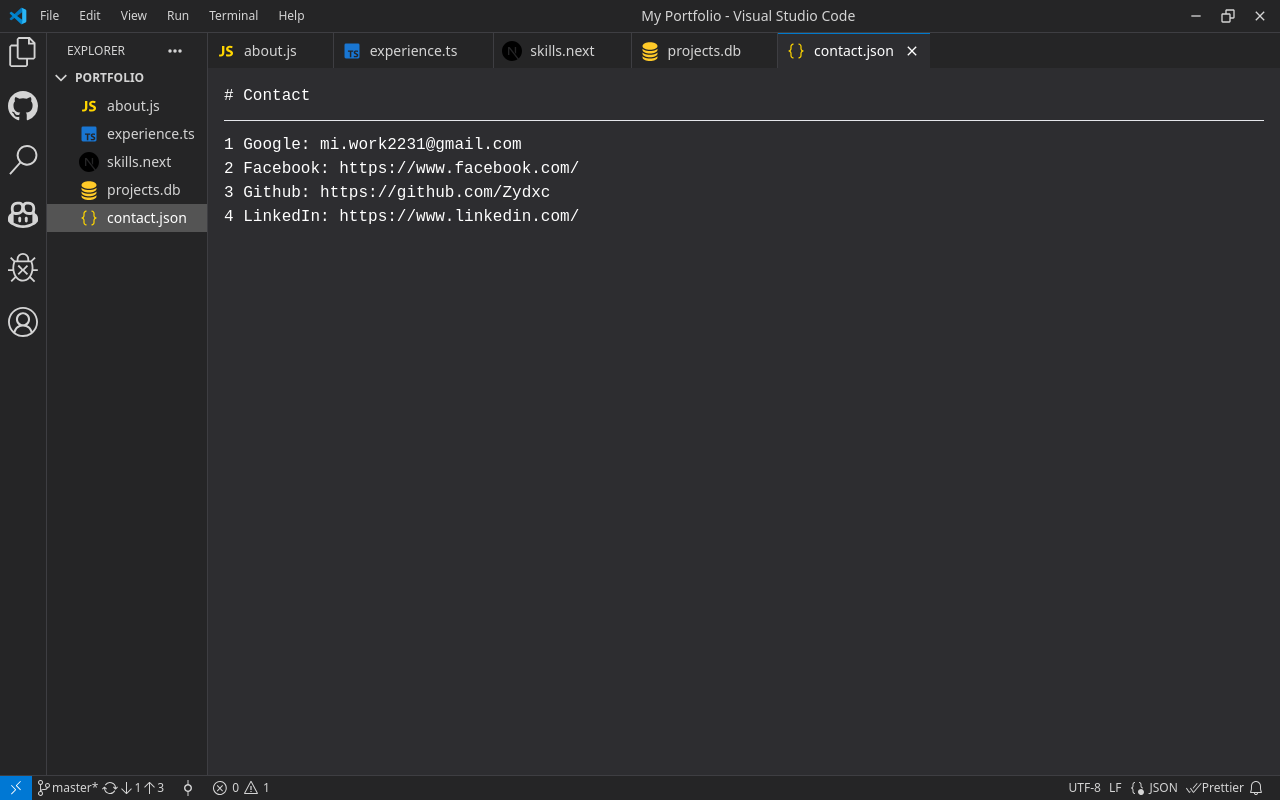
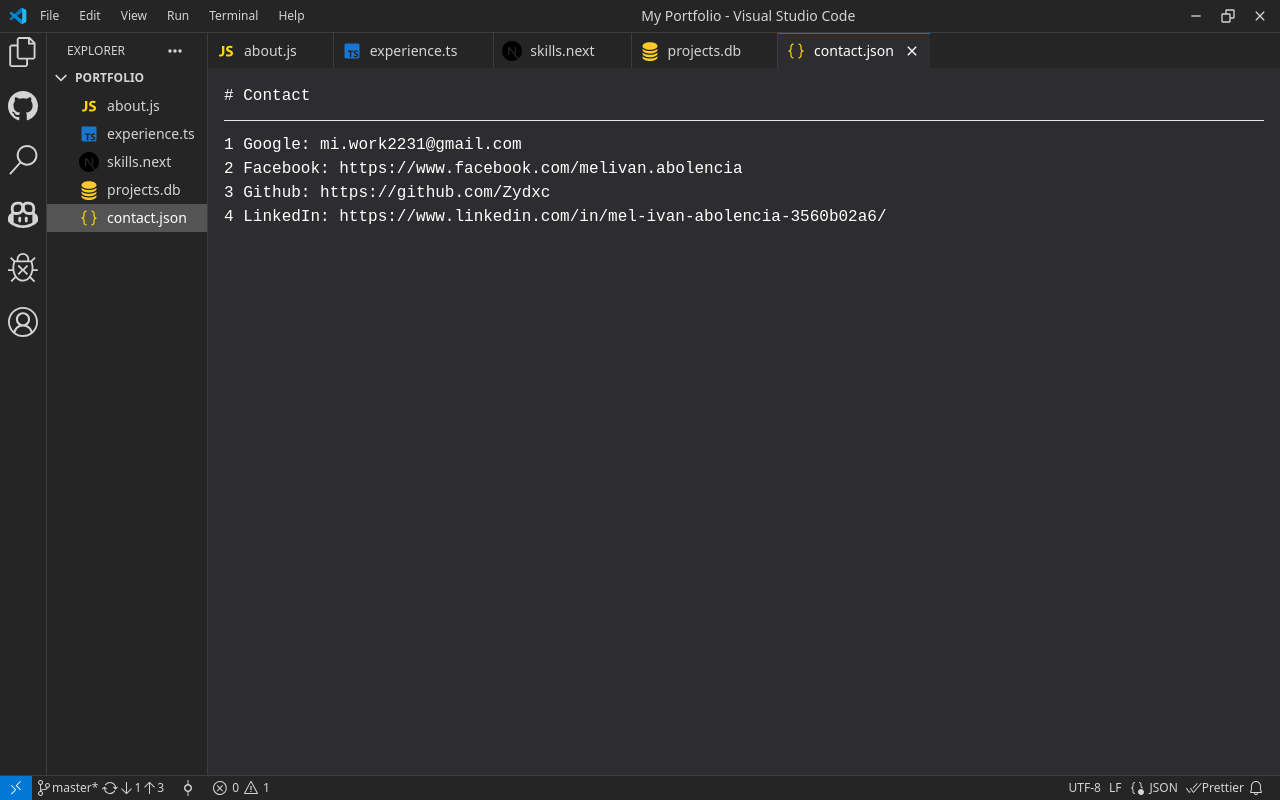
Before and after one commit to Zydxc/portfolio2, a Next.js app: page /contact in a window 1280 px wide. Built offline with nearby package versions, Linux system fonts and the light colour scheme; a web font is replaced by a local one.

Commit message:
Refactor About and Contact components; integrate data from external source and improve link handling

```diff
--- a/app/about/page.tsx
+++ b/app/about/page.tsx
@@ -1,4 +1,5 @@
 import Layout from "@/components/Layout";
+import { myData } from "@/data/data";
 import Link from "next/link";
 
 export default function About() {
@@ -9,12 +10,11 @@
           <h1># About</h1>
           <hr className="border-dark-200 my-3"></hr>
           <p>
-            Hi! My name is [My-Name]. I am a full stack web developer. I have a
+            {` Hi! My name is ${myData.firsName} ${myData.lastName}. I am a full stack web developer. I have a
             passion for learning and building web applications. At times I
             create new and exciting stuff that piques my interest. If my
-            character interests you feel free to see my projects or contact me.
+            character interests you feel free to see my projects or contact me.`}
           </p>
-
 
           <p className="mt-4">
             For information on how to reach out,see{" "}
@@ -24,8 +24,6 @@
             >
               contact.json
             </Link>
-
-
           </p>
         </div>
       </Layout>
--- a/app/contact/page.tsx
+++ b/app/contact/page.tsx
@@ -1,16 +1,5 @@
 import Layout from "@/components/Layout";
-
-interface ContactData {
-  name: string;
-  link: string;
-}
-
-const data: ContactData[] = [
-  { name: "Google", link: "mi.work2231@gmail.com" },
-  { name: "Facebook", link: "https://www.facebook.com/" },
-  { name: "Github", link: "https://github.com/Zydxc" },
-  { name: "LinkedIn", link: "https://www.linkedin.com/" },
-];
+import { contactData } from "@/data/data";
 
 export default function Contact() {
   return (
@@ -20,9 +9,24 @@
           <h1># Contact</h1>
           <hr className="border-dark-200 my-3"></hr>
           <div>
-
-            {data.map((item, i) => <p key={i} className="">{`${i + 1} ${item.name}: ${item.link}`}</p>)}
-
+            {contactData.map((item, i) => (
+              <p key={i} className="">
+                {`${i + 1} ${item.name}: `}
+                {item.name === "Google" ? (
+                  <a
+                    href={`mailto:${item.link}`}
+                    target="_blank"
+                    rel="noopener noreferrer"
+                  >
+                    {item.link}
+                  </a>
+                ) : (
+                  <a href={item.link} target="_blank" rel="noopener noreferrer">
+                    {item.link}
+                  </a>
+                )}
+              </p>
+            ))}
           </div>
         </div>
       </Layout>
--- a/data/data.tsx
+++ b/data/data.tsx
@@ -17,6 +17,18 @@
 interface skillsProps {
   skill: string;
 }
+
+interface ContactData {
+  name: string;
+  link: string;
+}
+
+export const contactData: ContactData[] = [
+  { name: "Google", link: "mi.work2231@gmail.com" },
+  { name: "Facebook", link: "https://www.facebook.com/melivan.abolencia" },
+  { name: "Github", link: "https://github.com/Zydxc" },
+  { name: "LinkedIn", link: "https://www.linkedin.com/in/mel-ivan-abolencia-3560b02a6/" },
+];
 
 export const myData = {
   firsName: 'Mel Ivan',
```
